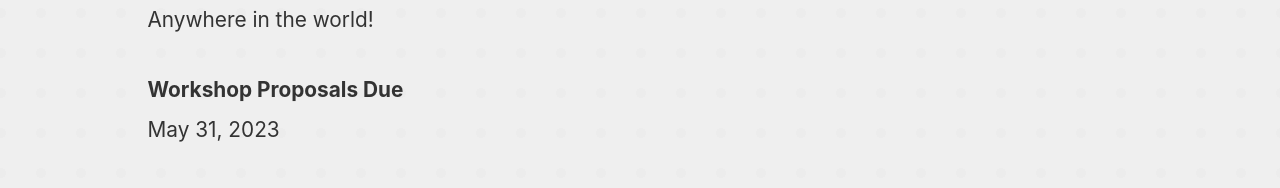
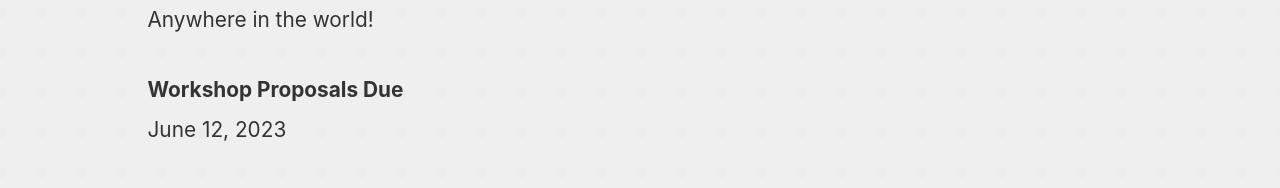
Before and after one commit to UCC-Conference/UCC2023, a React (Create React App) app: page /important-dates in a window 1280 px wide. Shown: the part 308-496 px from the top of the page. Built offline with nearby package versions, Linux system fonts and the light colour scheme.

Commit message:
update: new workshop proposals due

```diff
--- a/src/pages/CallForWorkshops.js
+++ b/src/pages/CallForWorkshops.js
@@ -54,7 +54,7 @@ const CallForWorkshops = () => {
                 <br />
                 <h2>IMPORTANT DATES</h2>
                 <p>
-                    <strong>Workshop Proposals Due</strong>: 31 May 2023
+                    <strong>Workshop Proposals Due</strong>: 12 June 2023
                     <br />
                     <strong>Notification of Acceptance</strong>: 15 June 2023
                     <br />
--- a/src/pages/Dates.js
+++ b/src/pages/Dates.js
@@ -9,7 +9,7 @@ const Dates = () => {
                 <h1>Important Dates</h1>
                 <hr />
                 <p><strong>Timezone</strong><br/>Anywhere in the world!</p>
-                <p><strong>Workshop Proposals Due</strong><br/>May 31, 2023</p>
+                <p><strong>Workshop Proposals Due</strong><br/>June 12, 2023</p>
                 <p><strong>Workshop Proposals - Notification of Acceptance</strong><br/>June 15, 2023</p>
                 <p><strong>URL of Workshop</strong><br/>June 25, 2023</p>
                 <p><strong>Conference Paper Submissions Due</strong><br/>August 3, 2023</p>
```
